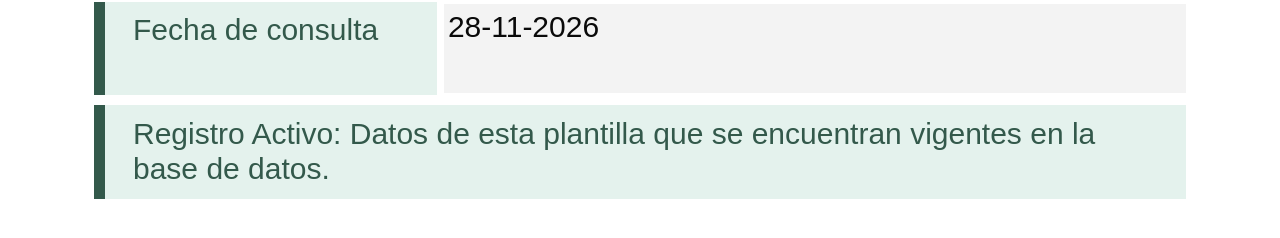
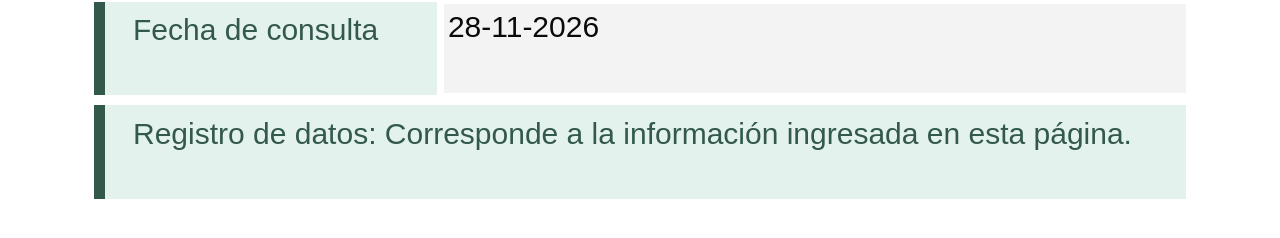
Before and after one commit to Ritter9410/registro-editable, a plain HTML site: page index.html in a window 1280 px wide. Shown: the part 302-540 px from the top of the page. Drawn offline with Linux system fonts and the light colour scheme.

Commit message:
Clarify registration notice as user-entered information

```diff
--- a/index.html
+++ b/index.html
@@ -64,7 +64,7 @@
         <input id="fecha" name="fecha" aria-label="Fecha de consulta, día-mes-año" title="Fecha automática según la hora de Colombia" type="text" maxlength="10" value="" placeholder="Fecha automática" readonly spellcheck="false">
       </div>
     </form>
-    <p class="notice">Registro Activo: Datos de esta plantilla que se encuentran vigentes en la base de datos.</p>
+    <p class="notice">Registro de datos: Corresponde a la información ingresada en esta página.</p>
     <p id="save-state" class="sr-only" role="status" aria-live="polite"></p>
   </main>
   <script>
```
